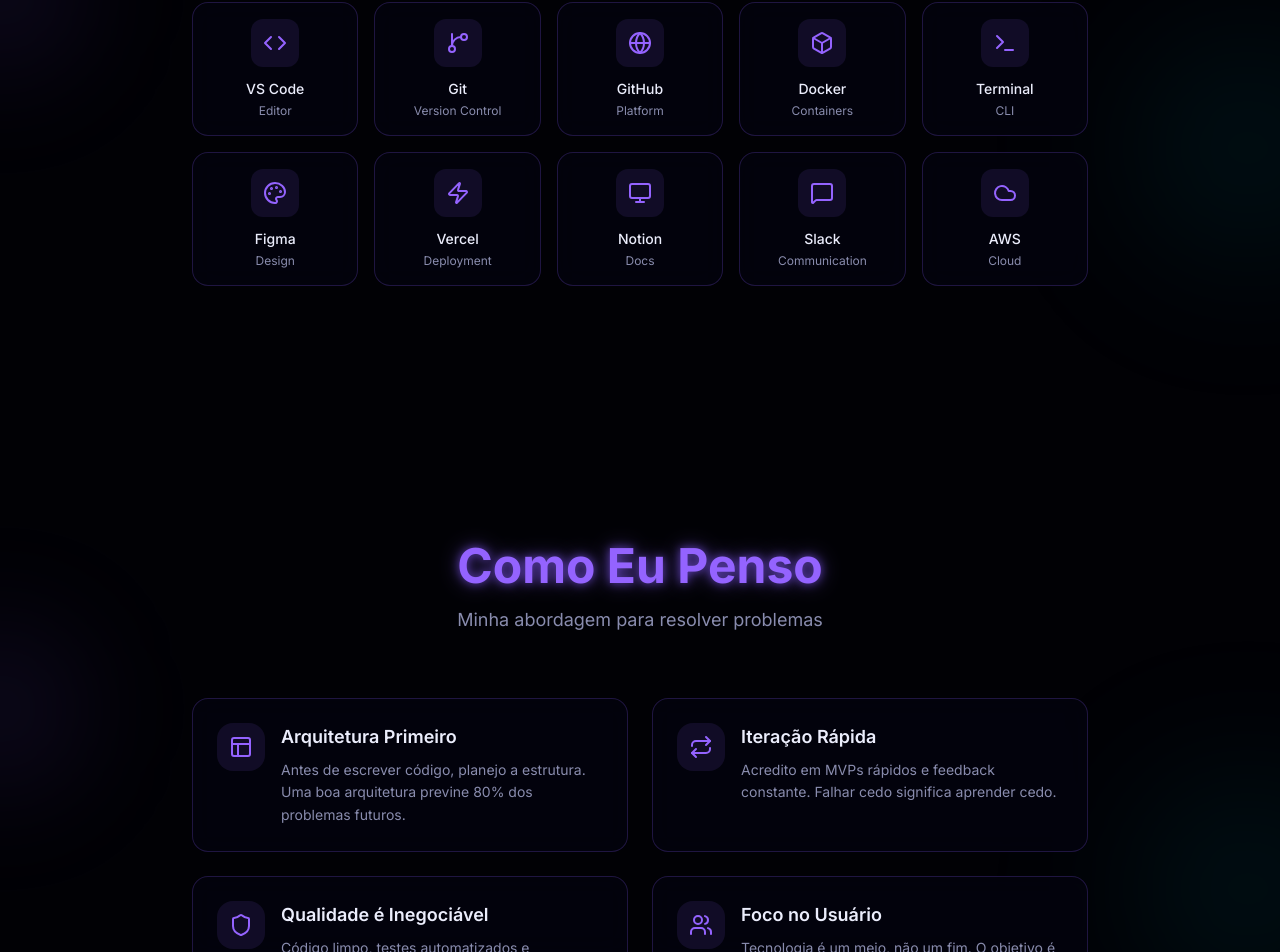
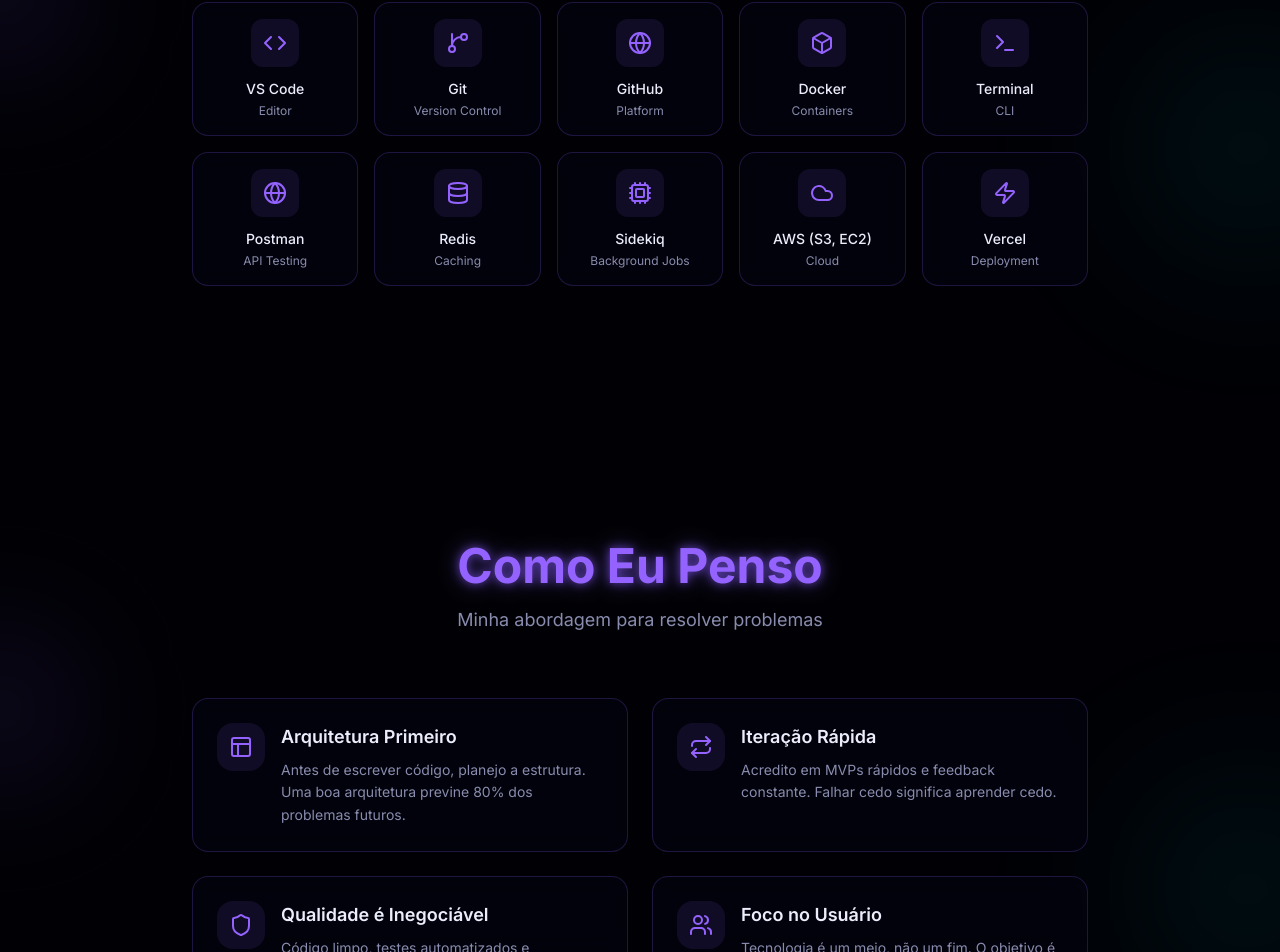
Before and after one commit to devanaclimgo/ana-portfolio, a Next.js app: page / in a window 1280 px wide. Shown: the part 5037-5989 px from the top of the page. Built offline with nearby package versions, Linux system fonts and the light colour scheme.

Commit message:
refactor: improve code formatting and update tool list in DailyTools component

```diff
--- a/components/portfolio/daily-tools.tsx
+++ b/components/portfolio/daily-tools.tsx
@@ -1,9 +1,9 @@
-"use client"
+"use client";
 
-import { motion, useInView } from "framer-motion"
-import { useRef } from "react"
-import { useLanguage } from "@/context/language-context"
-import { ParallaxSection, SectionHeader } from "./parallax-section"
+import { motion, useInView } from "framer-motion";
+import { useRef } from "react";
+import { useLanguage } from "@/context/language-context";
+import { ParallaxSection, SectionHeader } from "./parallax-section";
 import {
   Terminal,
   GitBranch,
@@ -14,8 +14,10 @@
   Palette,
   MessageSquare,
   Zap,
-  Cloud
-} from "lucide-react"
+  Cloud,
+  Database,
+  Cpu,
+} from "lucide-react";
 
 const tools = [
   { name: "VS Code", icon: Code, category: "Editor" },
@@ -23,17 +25,19 @@
   { name: "GitHub", icon: Globe, category: "Platform" },
   { name: "Docker", icon: Box, category: "Containers" },
   { name: "Terminal", icon: Terminal, category: "CLI" },
-  { name: "Figma", icon: Palette, category: "Design" },
+
+  { name: "Postman", icon: Globe, category: "API Testing" },
+  { name: "Redis", icon: Database, category: "Caching" },
+  { name: "Sidekiq", icon: Cpu, category: "Background Jobs" },
+
+  { name: "AWS (S3, EC2)", icon: Cloud, category: "Cloud" },
   { name: "Vercel", icon: Zap, category: "Deployment" },
-  { name: "Notion", icon: Monitor, category: "Docs" },
-  { name: "Slack", icon: MessageSquare, category: "Communication" },
-  { name: "AWS", icon: Cloud, category: "Cloud" },
-]
+];
 
 export function DailyTools() {
-  const { t } = useLanguage()
-  const ref = useRef(null)
-  const isInView = useInView(ref, { once: true, margin: "-100px" })
+  const { t } = useLanguage();
+  const ref = useRef(null);
+  const isInView = useInView(ref, { once: true, margin: "-100px" });
 
   return (
     <ParallaxSection id="tools">
@@ -53,7 +57,7 @@
                 transition={{ delay: index * 0.05, duration: 0.3 }}
                 whileHover={{
                   scale: 1.05,
-                  transition: { duration: 0.2 }
+                  transition: { duration: 0.2 },
                 }}
                 className="glass rounded-xl p-4 text-center group cursor-pointer hover:border-primary/30 transition-all duration-300"
               >
@@ -74,5 +78,5 @@
         </div>
       </div>
     </ParallaxSection>
-  )
+  );
 }
```
